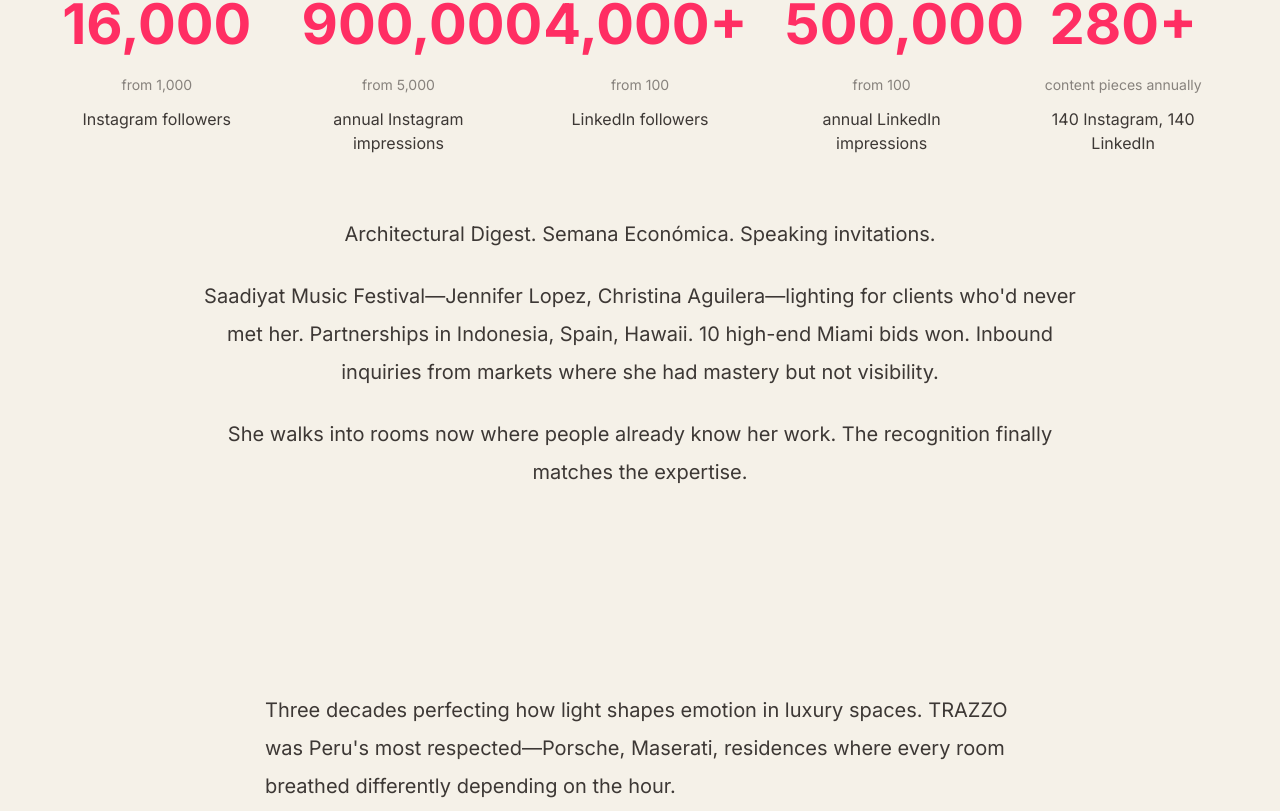
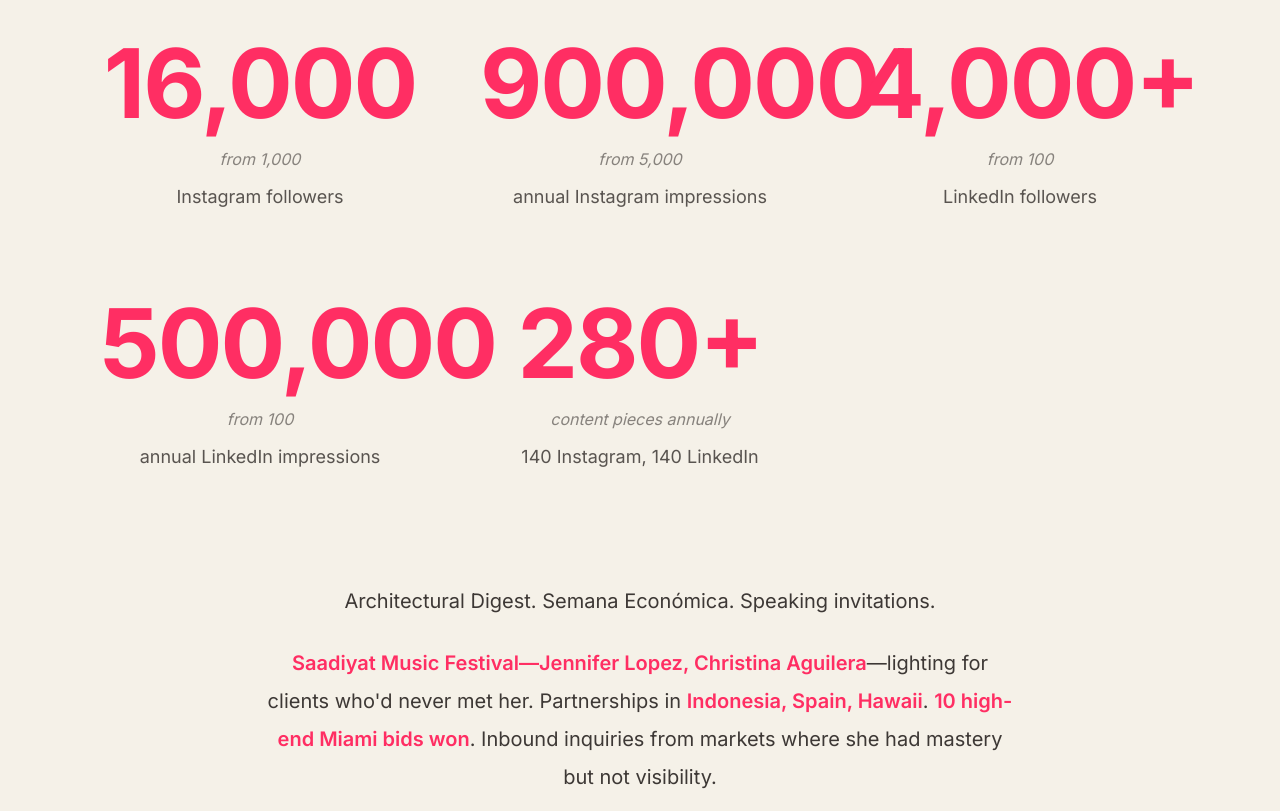
Before and after one commit to FranHerrera23/cruda-story-craft, a React (Vite) app: page /clients/karen-mannheim in a window 1280 px wide. Shown: the part 1029-1840 px from the top of the page. Built offline with nearby package versions, Linux system fonts and the light colour scheme; the HTML template or start-up script is replaced by a standard one.

Commit message:
Refactor Karen Mannheim case study

```diff
--- a/src/pages/KarenMannheimCaseStudy.tsx
+++ b/src/pages/KarenMannheimCaseStudy.tsx
@@ -167,108 +167,108 @@ const KarenMannheimCaseStudy = () => {
             What travels now
           </h2>
 
-          {/* Stats Grid */}
-          <div className="grid grid-cols-1 md:grid-cols-3 lg:grid-cols-5 gap-[40px] md:gap-[48px] mb-[60px]">
+          {/* Stats Grid - Larger numbers, no backgrounds, better spacing */}
+          <div className="grid grid-cols-1 md:grid-cols-2 lg:grid-cols-3 gap-[56px] md:gap-[60px] my-[100px] px-5 md:px-10">
             {/* Stat 1 */}
-            <div className="text-center">
-              <div className="text-[48px] md:text-[56px] font-bold text-[#FF2E63] mb-2">
+            <div className="text-center flex flex-col justify-center min-h-[200px]">
+              <div className="text-[96px] font-bold leading-none mb-4 tracking-[-2px] text-[#FF2E63]">
                 16,000
               </div>
-              <div className="text-[14px] text-[#3D3835]/60 mb-3">
+              <div className="text-[16px] mb-3 italic text-[#3D3835]/60">
                 from 1,000
               </div>
-              <div className="text-[16px] text-[#3D3835]">
+              <div className="text-[18px] leading-[1.5] text-[#3D3835]/85">
                 Instagram followers
               </div>
             </div>
 
             {/* Stat 2 */}
-            <div className="text-center">
-              <div className="text-[48px] md:text-[56px] font-bold text-[#FF2E63] mb-2">
+            <div className="text-center flex flex-col justify-center min-h-[200px]">
+              <div className="text-[96px] font-bold leading-none mb-4 tracking-[-2px] text-[#FF2E63]">
                 900,000
               </div>
-              <div className="text-[14px] text-[#3D3835]/60 mb-3">
+              <div className="text-[16px] mb-3 italic text-[#3D3835]/60">
                 from 5,000
               </div>
-              <div className="text-[16px] text-[#3D3835]">
+              <div className="text-[18px] leading-[1.5] text-[#3D3835]/85">
                 annual Instagram impressions
               </div>
             </div>
 
             {/* Stat 3 */}
-            <div className="text-center">
-              <div className="text-[48px] md:text-[56px] font-bold text-[#FF2E63] mb-2">
+            <div className="text-center flex flex-col justify-center min-h-[200px]">
+              <div className="text-[96px] font-bold leading-none mb-4 tracking-[-2px] text-[#FF2E63]">
                 4,000+
               </div>
-              <div className="text-[14px] text-[#3D3835]/60 mb-3">
+              <div className="text-[16px] mb-3 italic text-[#3D3835]/60">
                 from 100
               </div>
-              <div className="text-[16px] text-[#3D3835]">
+              <div className="text-[18px] leading-[1.5] text-[#3D3835]/85">
                 LinkedIn followers
               </div>
             </div>
 
             {/* Stat 4 */}
-            <div className="text-center">
-              <div className="text-[48px] md:text-[56px] font-bold text-[#FF2E63] mb-2">
+            <div className="text-center flex flex-col justify-center min-h-[200px]">
+              <div className="text-[96px] font-bold leading-none mb-4 tracking-[-2px] text-[#FF2E63]">
                 500,000
               </div>
-              <div className="text-[14px] text-[#3D3835]/60 mb-3">
+              <div className="text-[16px] mb-3 italic text-[#3D3835]/60">
                 from 100
               </div>
-              <div className="text-[16px] text-[#3D3835]">
+              <div className="text-[18px] leading-[1.5] text-[#3D3835]/85">
                 annual LinkedIn impressions
               </div>
             </div>
 
             {/* Stat 5 */}
-            <div className="text-center">
-              <div className="text-[48px] md:text-[56px] font-bold text-[#FF2E63] mb-2">
+            <div className="text-center flex flex-col justify-center min-h-[200px] md:col-span-2 lg:col-span-1">
+              <div className="text-[96px] font-bold leading-none mb-4 tracking-[-2px] text-[#FF2E63]">
                 280+
               </div>
-              <div className="text-[14px] text-[#3D3835]/60 mb-3">
+              <div className="text-[16px] mb-3 italic text-[#3D3835]/60">
                 content pieces annually
               </div>
-              <div className="text-[16px] text-[#3D3835]">
+              <div className="text-[18px] leading-[1.5] text-[#3D3835]/85">
                 140 Instagram, 140 LinkedIn
               </div>
             </div>
           </div>
 
-          {/* Supporting Text */}
-          <div className="max-w-[900px] mx-auto text-center space-y-6">
+          {/* Supporting Text with Red Highlights */}
+          <div className="max-w-[750px] mx-auto text-center space-y-6">
             <p className="text-[17px] md:text-[20px] leading-[1.9] text-[#3D3835]">
               Architectural Digest. Semana Económica. Speaking invitations.
             </p>
 
             <p className="text-[17px] md:text-[20px] leading-[1.9] text-[#3D3835]">
-              Saadiyat Music Festival—Jennifer Lopez, Christina Aguilera—lighting for clients who'd never met her. Partnerships in Indonesia, Spain, Hawaii. 10 high-end Miami bids won. Inbound inquiries from markets where she had mastery but not visibility.
+              <span className="font-semibold text-[#FF2E63]">Saadiyat Music Festival—Jennifer Lopez, Christina Aguilera</span>—lighting for clients who'd never met her. Partnerships in <span className="font-semibold text-[#FF2E63]">Indonesia, Spain, Hawaii</span>. <span className="font-semibold text-[#FF2E63]">10 high-end Miami bids won</span>. Inbound inquiries from markets where she had mastery but not visibility.
             </p>
 
             <p className="text-[17px] md:text-[20px] leading-[1.9] text-[#3D3835]">
-              She walks into rooms now where people already know her work. The recognition finally matches the expertise.
+              She walks into rooms now where people already know her work. <span className="font-semibold text-[#FF2E63]">The recognition finally matches the expertise.</span>
             </p>
           </div>
         </div>
       </section>
 
-      {/* Story Section: Opening */}
+      {/* Story Section: The Gap (with Red Highlights) */}
       <section className="bg-[#F5F1E8] py-[80px] md:py-[100px] px-5 md:px-[60px]">
         <div className="max-w-[750px] mx-auto">
           <p className="text-[17px] md:text-[20px] leading-[1.9] mb-[40px]">
-            Three decades perfecting how light shapes emotion in luxury spaces. TRAZZO was Peru's most respected—Porsche, Maserati, residences where every room breathed differently depending on the hour.
+            Three decades perfecting how light shapes emotion in luxury spaces. TRAZZO was Peru's most respected—<span className="font-semibold text-[#FF2E63]">Porsche, Maserati</span>, residences where every room breathed differently depending on the hour.
           </p>
 
           <p className="text-[17px] md:text-[20px] leading-[1.9] mb-[40px]">
-            But her expertise stopped at Peru's border. More accurately, at the edge of her network.
+            But her expertise <span className="font-semibold text-[#FF2E63]">stopped at Peru's border</span>. More accurately, at the edge of her network.
           </p>
 
           <p className="text-[17px] md:text-[20px] leading-[1.9] mb-[40px]">
-            The work was undeniable in person. But she couldn't get into rooms with Miami developers or Middle Eastern hospitality groups. A thousand followers. No LinkedIn presence. No way to create belief remotely.
+            The work was undeniable in person. But she couldn't get into rooms with <span className="font-semibold text-[#FF2E63]">Miami developers or Middle Eastern hospitality groups</span>. A thousand followers. No LinkedIn presence. <span className="font-semibold text-[#FF2E63]">No way to create belief remotely.</span>
           </p>
 
           <p className="text-[17px] md:text-[20px] leading-[1.9]">
-            The gap wasn't quality. It was translation.
+            The gap wasn't quality. <span className="font-semibold text-[#FF2E63]">It was translation.</span>
           </p>
         </div>
       </section>
```
